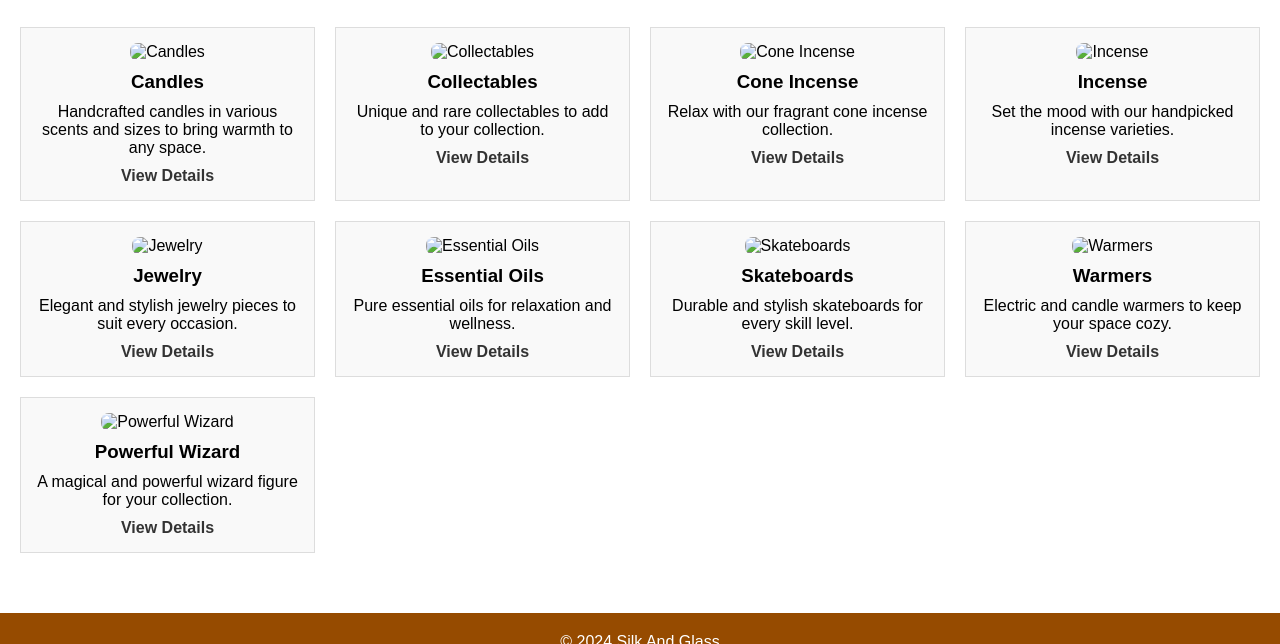
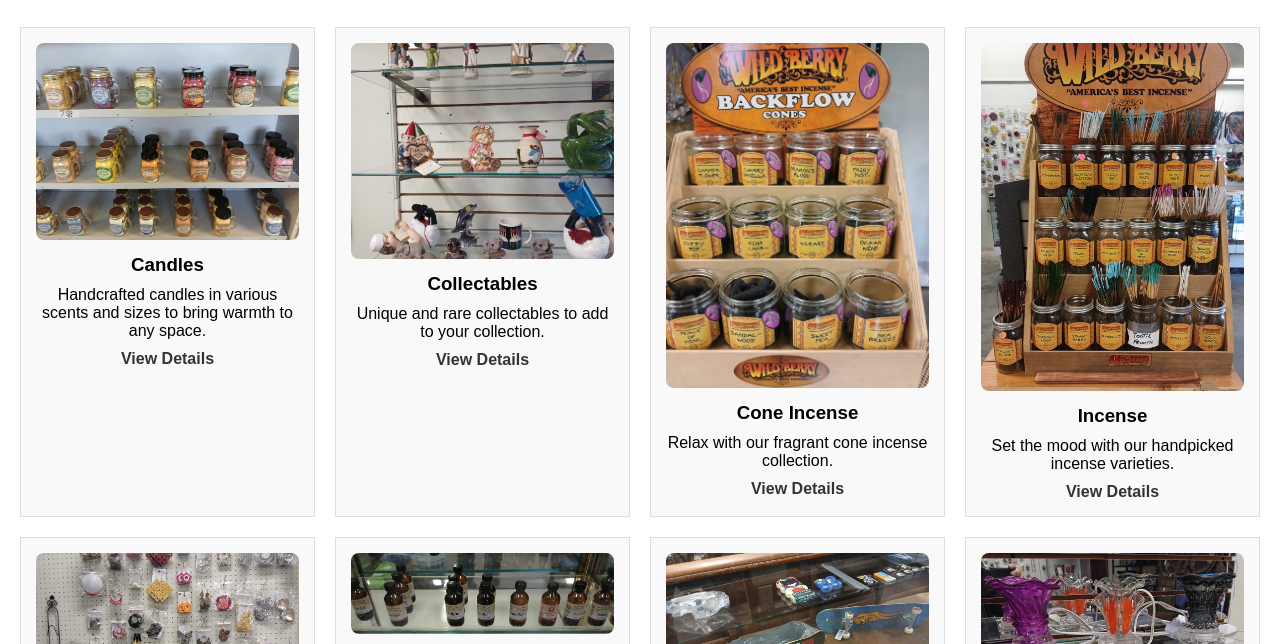
Before and after one commit to yolo96dev/silk-glass, a plain HTML site: page products.html in a window 1280 px wide. Shown: the part 156-800 px from the top of the page. Drawn offline with Linux system fonts and the light colour scheme; the site is published under a folder, as on GitHub Pages, so addresses that start at the root find nothing; a web font is replaced by a local one.

Commit message:
Add files via upload
Update

```diff
--- a/products.html
+++ b/products.html
@@ -24,63 +24,63 @@
          <div class="product-grid">
             <!-- Product 1 -->
             <div class="product">
-               <img src="/images/candles.jpg" alt="Candles">
+               <img src="images/candles.jpg" alt="Candles">
                <h3>Candles</h3>
                <p>Handcrafted candles in various scents and sizes to bring warmth to any space.</p>
                <a href="#" class="view-details" data-product="Candles" data-description="Handcrafted candles in various scents and sizes to bring warmth to any space." data-price="$25.99" data-image="/images/candles.jpg">View Details</a>
             </div>
             <!-- Product 2 -->
             <div class="product">
-               <img src="/images/collectables.jpg" alt="Collectables">
+               <img src="images/collectables.jpg" alt="Collectables">
                <h3>Collectables</h3>
                <p>Unique and rare collectables to add to your collection.</p>
                <a href="#" class="view-details" data-product="Collectables" data-description="Unique and rare collectables to add to your collection." data-price="$15.49" data-image="/images/collectables.jpg">View Details</a>
             </div>
             <!-- Product 3 -->
             <div class="product">
-               <img src="/images/coneIncense.jpg" alt="Cone Incense">
+               <img src="images/coneIncense.jpg" alt="Cone Incense">
                <h3>Cone Incense</h3>
                <p>Relax with our fragrant cone incense collection.</p>
                <a href="#" class="view-details" data-product="Cone Incense" data-description="Relax with our fragrant cone incense collection." data-price="$8.99" data-image="/images/coneIncense.jpg">View Details</a>
             </div>
             <!-- Product 4 -->
             <div class="product">
-               <img src="/images/incense.jpg" alt="Incense">
+               <img src="images/incense.jpg" alt="Incense">
                <h3>Incense</h3>
                <p>Set the mood with our handpicked incense varieties.</p>
                <a href="#" class="view-details" data-product="Incense" data-description="Set the mood with our handpicked incense varieties." data-price="$5.99" data-image="/images/incense.jpg">View Details</a>
             </div>
             <!-- Product 5 -->
             <div class="product">
-               <img src="/images/jewlery.jpg" alt="Jewelry">
+               <img src="images/jewlery.jpg" alt="Jewelry">
                <h3>Jewelry</h3>
                <p>Elegant and stylish jewelry pieces to suit every occasion.</p>
                <a href="#" class="view-details" data-product="Jewelry" data-description="Elegant and stylish jewelry pieces to suit every occasion." data-price="$35.99" data-image="/images/jewlery.jpg">View Details</a>
             </div>
             <!-- Product 6 -->
             <div class="product">
-               <img src="/images/oils.jpg" alt="Essential Oils">
+               <img src="images/oils.jpg" alt="Essential Oils">
                <h3>Essential Oils</h3>
                <p>Pure essential oils for relaxation and wellness.</p>
                <a href="#" class="view-details" data-product="Essential Oils" data-description="Pure essential oils for relaxation and wellness." data-price="$18.99" data-image="/images/oils.jpg">View Details</a>
             </div>
             <!-- Product 7 -->
             <div class="product">
-               <img src="/images/skateboards.JPG" alt="Skateboards">
+               <img src="images/skateboards.JPG" alt="Skateboards">
                <h3>Skateboards</h3>
                <p>Durable and stylish skateboards for every skill level.</p>
                <a href="#" class="view-details" data-product="Skateboards" data-description="Durable and stylish skateboards for every skill level." data-price="$45.99" data-image="/images/skateboards.JPG">View Details</a>
             </div>
             <!-- Product 8 -->
             <div class="product">
-               <img src="/images/warmers.jpg" alt="Warmers">
+               <img src="images/warmers.jpg" alt="Warmers">
                <h3>Warmers</h3>
                <p>Electric and candle warmers to keep your space cozy.</p>
                <a href="#" class="view-details" data-product="Warmers" data-description="Electric and candle warmers to keep your space cozy." data-price="$20.99" data-image="/images/warmers.jpg">View Details</a>
             </div>
             <!-- Product 9 -->
             <div class="product">
-               <img src="/images/wizard.jpg" alt="Powerful Wizard">
+               <img src="images/wizard.jpg" alt="Powerful Wizard">
                <h3>Powerful Wizard</h3>
                <p>A magical and powerful wizard figure for your collection.</p>
                <a href="#" class="view-details" data-product="Powerful Wizard" data-description="A magical and powerful wizard figure for your collection." data-price="$55.99" data-image="/images/wizard.jpg">View Details</a>
```
